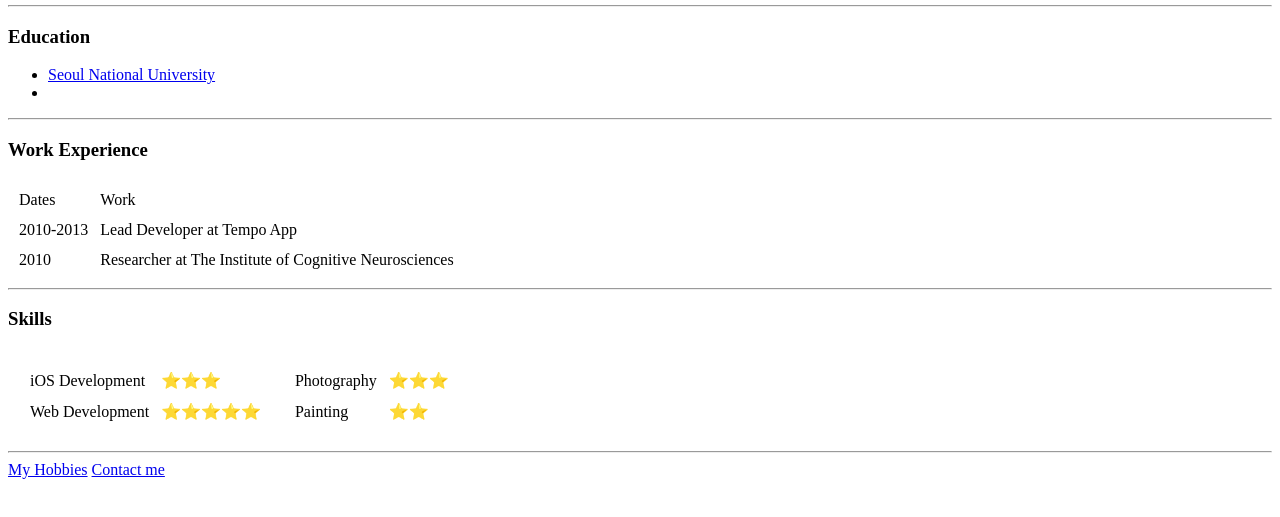
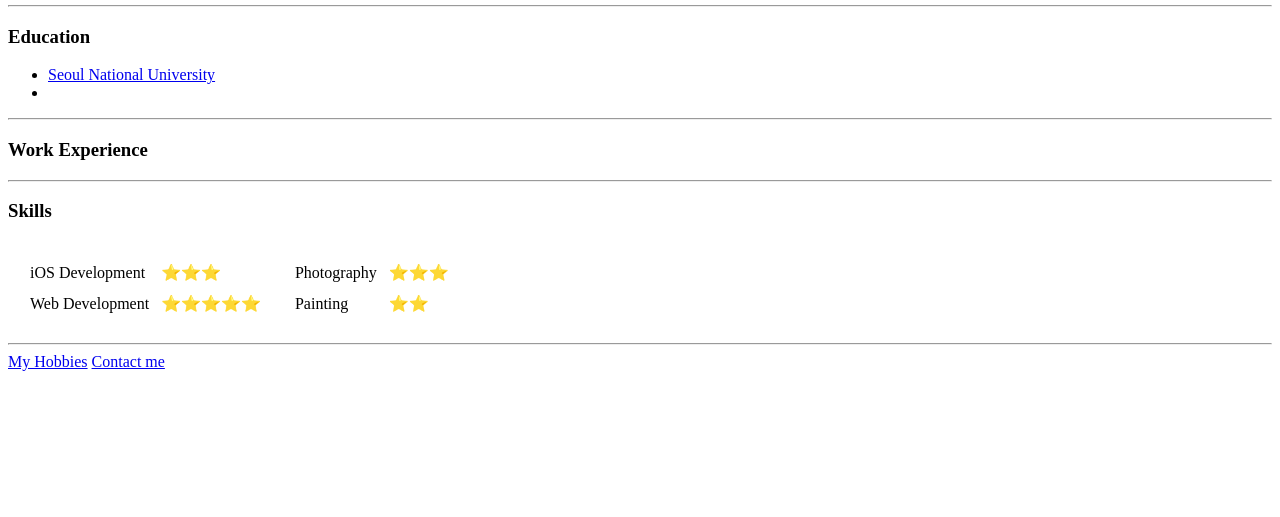
Before and after one commit to JPark715/cv, a plain HTML site: page index.html in a window 1280 px wide. Shown: the part 201-718 px from the top of the page. Drawn offline with Linux system fonts and the light colour scheme.

Commit message:
Modify Work Experience

```diff
--- a/index.html
+++ b/index.html
@@ -28,24 +28,6 @@
   <hr>
 
   <h3>Work Experience</h3>
-  <table cellspacing="10">
-    <thead>
-      <tr>
-        <td>Dates</td>
-        <td>Work</td>
-      </tr>
-    </thead>
-    <tbody>
-      <tr>
-        <td>2010-2013</td>
-        <td>Lead Developer at Tempo App</td>
-      </tr>
-      <tr>
-        <td>2010</td>
-        <td>Researcher at The Institute of Cognitive Neurosciences</td>
-      </tr>
-    </tbody>
-  </table>
 
   <hr>
 
```
